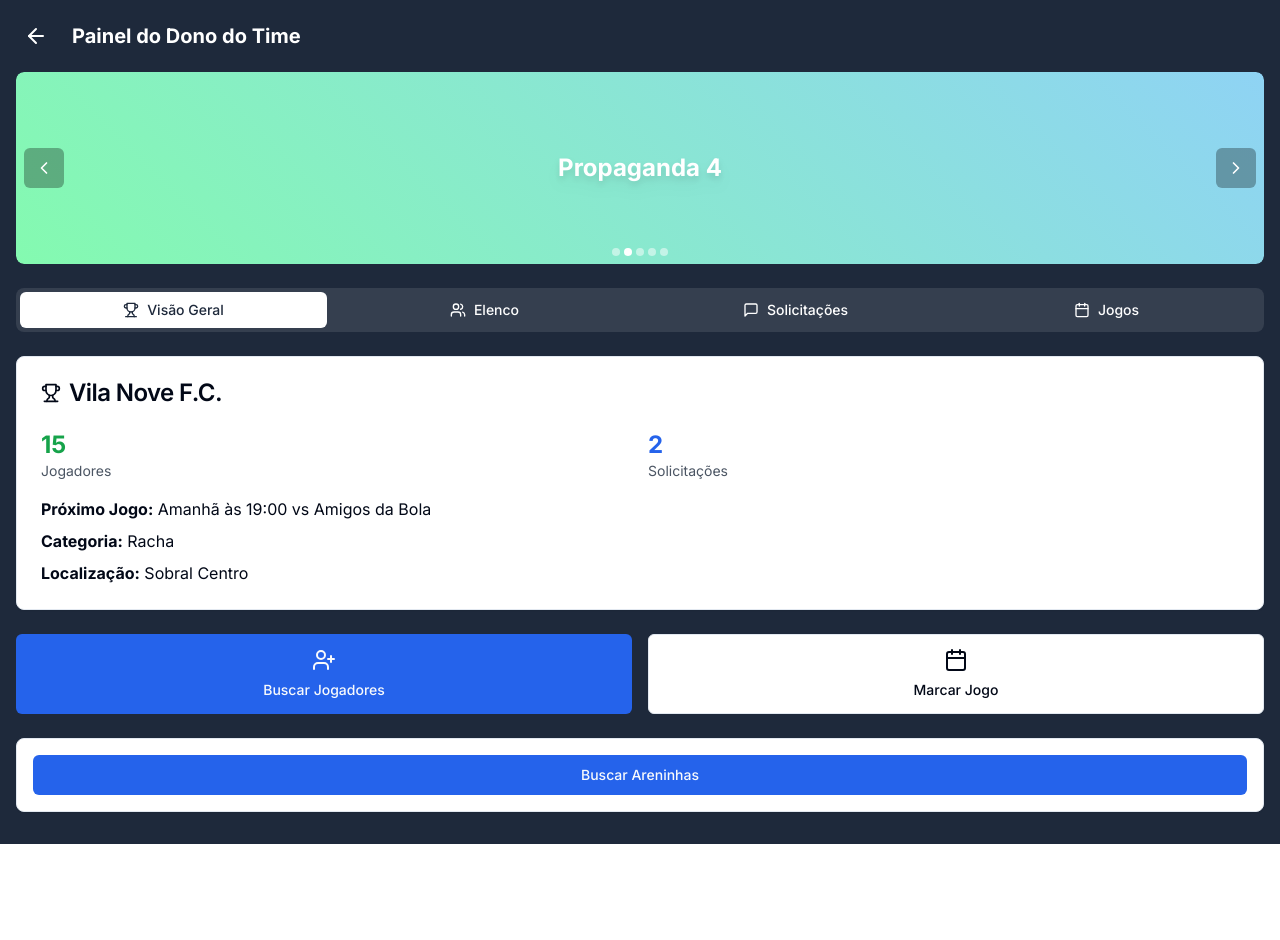
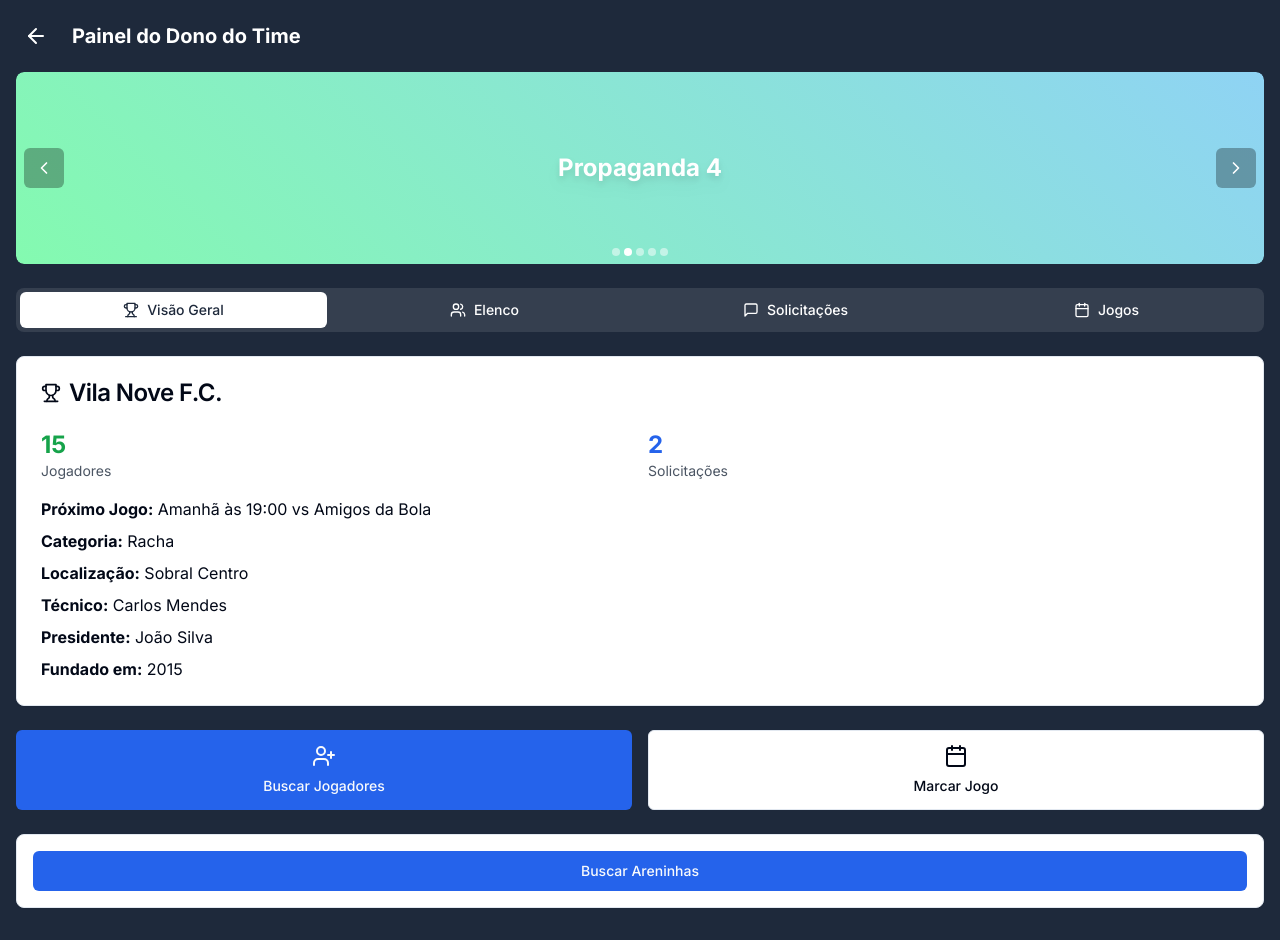
Before and after one commit to entrega363/arenasobral-app, a Next.js app: page /dashboard/team-owner in a window 1280 px wide. Before the commit the page ends 844 px from the top, so only its background shows below. Built offline with nearby package versions, Linux system fonts and the light colour scheme.

Commit message:
Adiciona campos de técnico, presidente e ano de fundação no painel do dono do time

```diff
--- a/src/components/screens/TeamOwnerDashboard.tsx
+++ b/src/components/screens/TeamOwnerDashboard.tsx
@@ -172,6 +172,9 @@ export function TeamOwnerDashboard() {
                   <p><strong>Próximo Jogo:</strong> {teamStats.nextGame}</p>
                   <p><strong>Categoria:</strong> Racha</p>
                   <p><strong>Localização:</strong> Sobral Centro</p>
+                  <p><strong>Técnico:</strong> Carlos Mendes</p>
+                  <p><strong>Presidente:</strong> João Silva</p>
+                  <p><strong>Fundado em:</strong> 2015</p>
                 </div>
               </CardContent>
             </Card>
```
